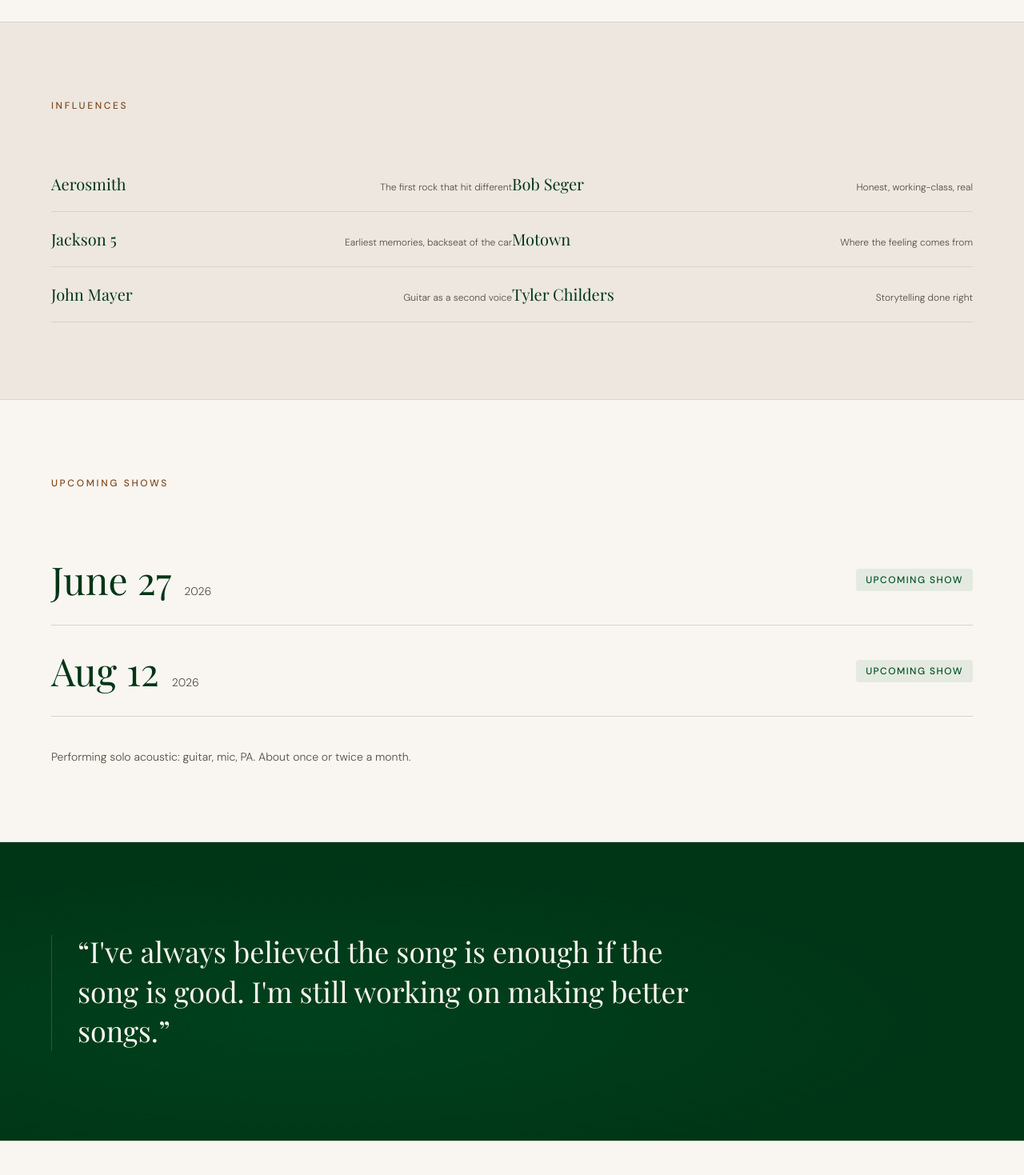
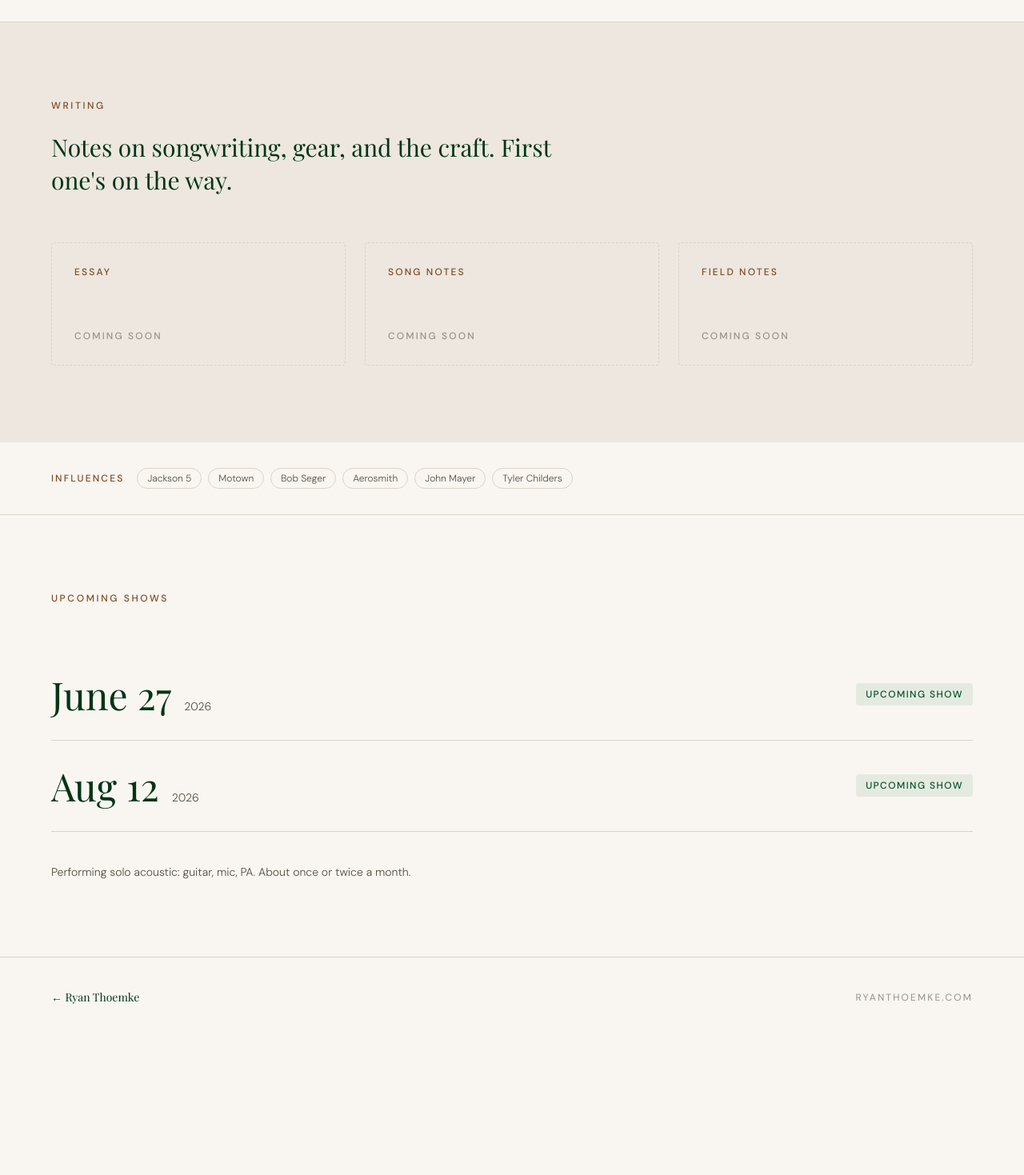
Before and after one commit to ryan-thoemke/ryanthoemke.com, a Next.js app: page /music in a window 1280 px wide. Shown: the part 1380-2849 px from the top of the page at 80% size. After the commit the page ends 2677 px from the top, so only its background shows below. Built offline with nearby package versions, Linux system fonts and the light colour scheme.

Commit message:
Refactor music influences section and update writing slots display

```diff
--- a/src/app/music/page.tsx
+++ b/src/app/music/page.tsx
@@ -23,12 +23,18 @@
 ];
 
 const influences = [
-  { name: "Aerosmith",    note: "The first rock that hit different" },
-  { name: "Bob Seger",    note: "Honest, working-class, real" },
-  { name: "Jackson 5",    note: "Earliest memories, backseat of the car" },
-  { name: "Motown",       note: "Where the feeling comes from" },
-  { name: "John Mayer",   note: "Guitar as a second voice" },
-  { name: "Tyler Childers", note: "Storytelling done right" },
+  "Jackson 5",
+  "Motown",
+  "Bob Seger",
+  "Aerosmith",
+  "John Mayer",
+  "Tyler Childers",
+];
+
+const writingSlots = [
+  { tag: "Essay" },
+  { tag: "Song notes" },
+  { tag: "Field notes" },
 ];
 
 export default function MusicPage() {
@@ -177,7 +183,7 @@
 
       <div style={{ height: "1px", background: "var(--border)" }} />
 
-      {/* Influences */}
+      {/* Writing */}
       <section
         className="px-8 py-20 md:px-16 md:py-24"
         style={{ background: "var(--muted)" }}
@@ -188,38 +194,49 @@
             whileInView={{ opacity: 1 }}
             viewport={{ once: true }}
             transition={{ duration: 0.5 }}
-            className="text-xs uppercase tracking-[0.22em] font-medium mb-14"
+            className="text-xs uppercase tracking-[0.22em] font-medium mb-6"
             style={{ color: "var(--tan)" }}
           >
-            Influences
+            Writing
           </motion.p>
 
-          <div className="grid grid-cols-1 md:grid-cols-2 gap-0">
-            {influences.map((inf, i) => (
+          <motion.p
+            initial={{ opacity: 0, y: 12 }}
+            whileInView={{ opacity: 1, y: 0 }}
+            viewport={{ once: true }}
+            transition={{ delay: 0.1, duration: 0.6, ease: [0.16, 1, 0.3, 1] as [number, number, number, number] }}
+            className="font-display text-2xl md:text-3xl leading-snug max-w-2xl mb-14"
+            style={{ color: "var(--green-deep)" }}
+          >
+            Notes on songwriting, gear, and the craft. First one&apos;s on the way.
+          </motion.p>
+
+          <div className="grid grid-cols-1 md:grid-cols-3 gap-6">
+            {writingSlots.map((slot, i) => (
               <motion.div
-                key={inf.name}
+                key={slot.tag}
                 initial={{ opacity: 0, y: 12 }}
                 whileInView={{ opacity: 1, y: 0 }}
                 viewport={{ once: true }}
                 transition={{
-                  delay: i * 0.06,
+                  delay: 0.15 + i * 0.08,
                   duration: 0.5,
                   ease: [0.16, 1, 0.3, 1] as [number, number, number, number],
                 }}
-                className="flex items-baseline justify-between py-5 group"
-                style={{ borderBottom: "1px solid var(--border)" }}
+                className="flex flex-col justify-between gap-16 p-7 rounded-sm"
+                style={{ border: "1px dashed var(--border)" }}
               >
                 <span
-                  className="font-display text-xl group-hover:translate-x-1 transition-transform duration-300"
-                  style={{ color: "var(--green-deep)" }}
+                  className="text-xs uppercase tracking-[0.18em] font-medium"
+                  style={{ color: "var(--tan)" }}
                 >
-                  {inf.name}
+                  {slot.tag}
                 </span>
                 <span
-                  className="text-xs font-light ml-4 text-right"
-                  style={{ color: "var(--muted-foreground)" }}
+                  className="text-xs uppercase tracking-[0.18em] font-medium"
+                  style={{ color: "var(--muted-foreground)", opacity: 0.55 }}
                 >
-                  {inf.note}
+                  Coming soon
                 </span>
               </motion.div>
             ))}
@@ -227,7 +244,27 @@
         </div>
       </section>
 
-      <div style={{ height: "1px", background: "var(--border)" }} />
+      {/* Influences tag */}
+      <div
+        className="px-8 md:px-16 py-8 flex flex-wrap items-center gap-2"
+        style={{ borderBottom: "1px solid var(--border)" }}
+      >
+        <span
+          className="text-xs uppercase tracking-[0.18em] font-medium mr-2"
+          style={{ color: "var(--tan)" }}
+        >
+          Influences
+        </span>
+        {influences.map((name) => (
+          <span
+            key={name}
+            className="text-xs font-light px-3 py-1 rounded-full"
+            style={{ border: "1px solid var(--border)", color: "var(--muted-foreground)" }}
+          >
+            {name}
+          </span>
+        ))}
+      </div>
 
       {/* Upcoming shows */}
       <section className="px-8 py-20 md:px-16 md:py-24">
@@ -299,41 +336,6 @@
         </div>
       </section>
 
-      <div style={{ height: "1px", background: "var(--border)" }} />
-
-      {/* Closing quote */}
-      <section
-        className="px-8 py-20 md:px-16 md:py-28 relative overflow-hidden"
-        style={{ background: "var(--green-deep)" }}
-      >
-        <div
-          className="pointer-events-none absolute inset-0"
-          style={{
-            background: "radial-gradient(ellipse at 30% 60%, oklch(0.38 0.11 155 / 0.4), transparent 65%)",
-          }}
-        />
-        <div className="max-w-6xl mx-auto relative z-10 flex gap-8">
-          <div
-            className="w-px flex-shrink-0 mt-1 hidden md:block"
-            style={{ background: "var(--tan-light)", opacity: 0.3 }}
-          />
-          <motion.div
-            initial={{ opacity: 0, y: 20 }}
-            whileInView={{ opacity: 1, y: 0 }}
-            viewport={{ once: true }}
-            transition={{ duration: 0.8, ease: [0.16, 1, 0.3, 1] as [number, number, number, number] }}
-          >
-            <blockquote
-              className="font-display text-2xl md:text-4xl leading-snug max-w-3xl"
-              style={{ color: "var(--background)" }}
-            >
-              &ldquo;I&apos;ve always believed the song is enough if the song is good.
-              I&apos;m still working on making better songs.&rdquo;
-            </blockquote>
-          </motion.div>
-        </div>
-      </section>
-
       {/* Footer */}
       <footer
         className="px-8 py-10 md:px-16 flex items-center justify-between"
```
Also changed, not shown: .claude/settings.local.json.
